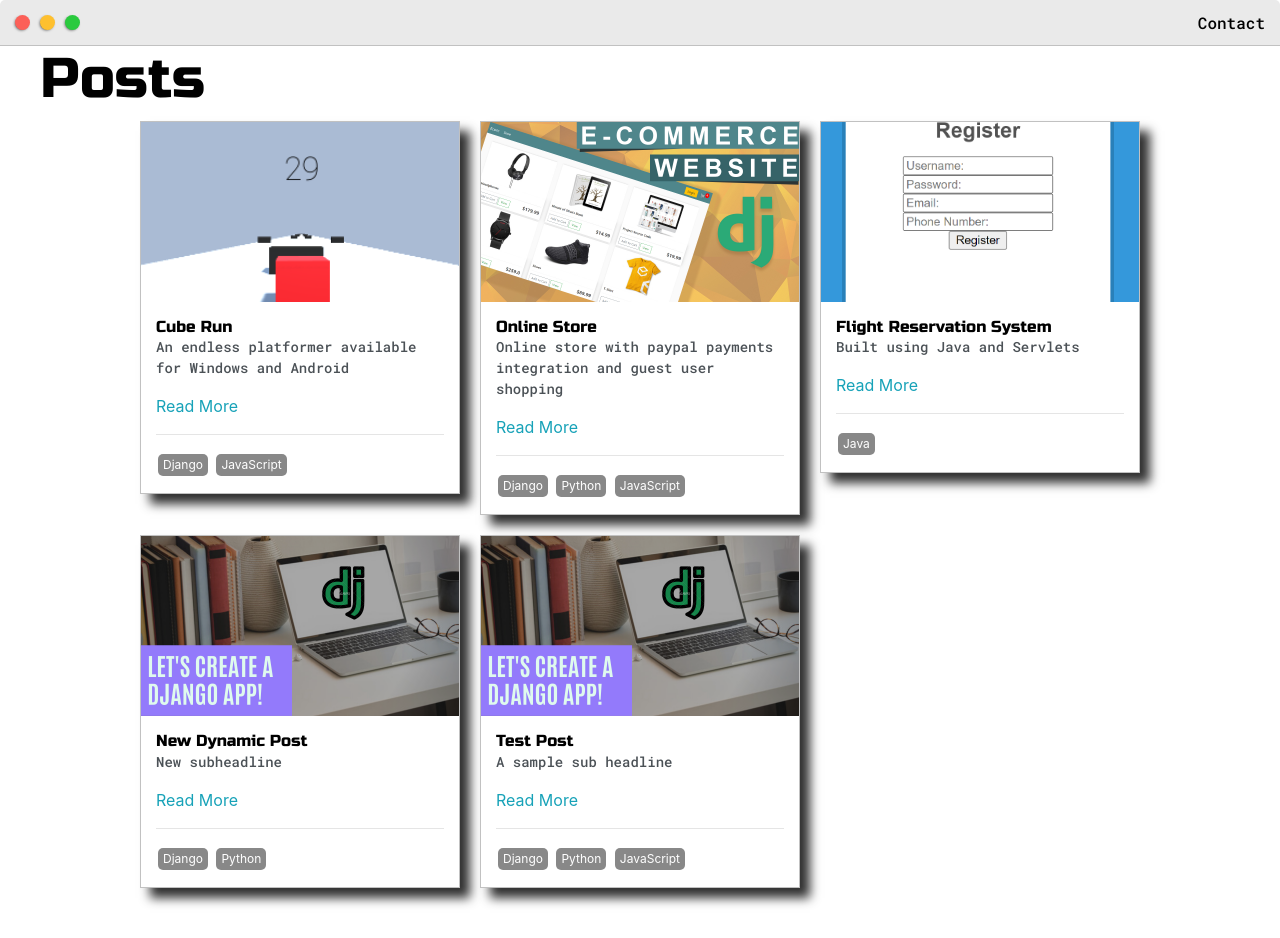
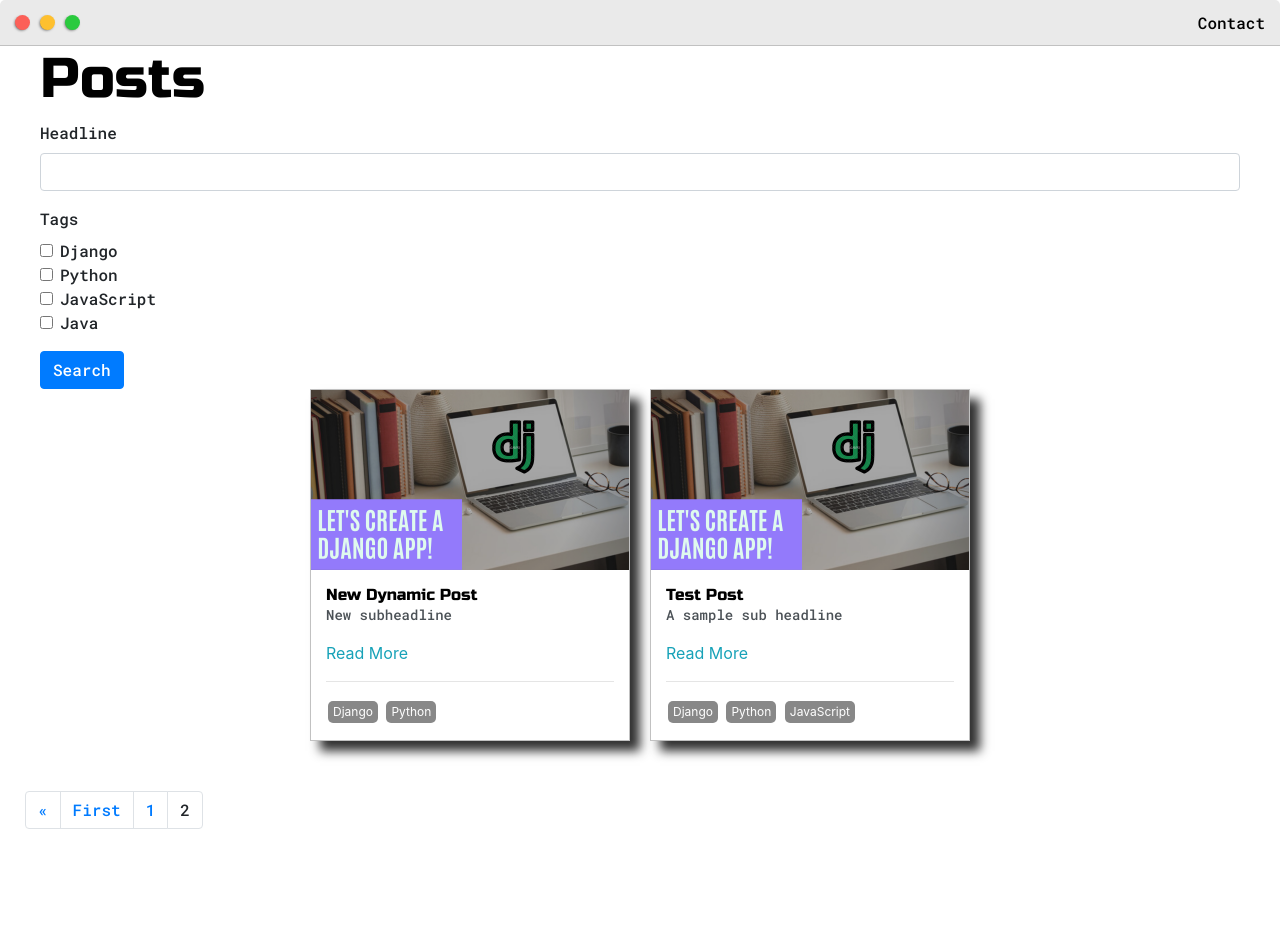
Before and after one commit to haris-bit/DjangoPortfolioWebsite, a Django app: page /posts/?page=2 in a window 1280 px wide. After the commit the page ends 829 px from the top, so only its background shows below. Run offline with Django 4.2, Linux system fonts and the light colour scheme; data comes from the database, SQL or seed files in the repository; both versions use the stored data as it was after the commit; some libraries are stand-ins or nearby versions.

Commit message:
added django-filter and pagination

```diff
--- /dev/null
+++ b/base/filters.py
@@ -0,0 +1,15 @@
+import django_filters
+from django_filters import CharFilter
+
+from django import forms
+
+from .models import *
+
+class PostFilter(django_filters.FilterSet):
+    headline = CharFilter(field_name='headline', lookup_expr='icontains', label='Headline')
+    tags = django_filters.ModelMultipleChoiceFilter(queryset=Tag.objects.all(),
+        widget = forms.CheckboxSelectMultiple
+        )
+    class Meta:
+        model = Post
+        fields = ['headline', 'tags']
--- a/base/templates/base/posts.html
+++ b/base/templates/base/posts.html
@@ -1,10 +1,27 @@
 {% extends 'base/main.html' %}
 {% load static %}
+{% load crispy_forms_tags %}
+{% block content %}
 
-{% block content %}
+<style type="text/css">
+    #id_tags {
+        overflow-y: scroll;
+        max-height: 100px;
+        border-radius: 5px;
+        padding: 5px;
+    }
+</style>
+
 
 <div class="main-container">
     <h1>Posts</h1>
+
+    <form id="searchForm" method="GET">
+        {{myFilter.form|crispy}}
+        <input class="btn btn-primary" type="submit" name="search" value="Search">
+    </form>
+
+
     <div class="post-wrapper">
 
         {% for post in posts %}
@@ -30,6 +47,53 @@
             <h3>No posts found...</h3>
         {% endfor %}
     </div>
+    <!-- Creating the pagination in it's own row -->
+    <div class="row">
+        {% if posts.has_other_pages %}
+
+        <ul class="pagination">
+            {% if posts.has_previous %}
+                <li class="page-item"><a data-page="{{posts.previous_page_number}}" href="?page={{posts.previous_page_number}}" class="page-link">&laquo</a></li>
+
+                <li class="page-item"><a data-page="1" href="?page=1" class="page-link">First</a></li>
+            {% endif %}
+
+
+            {% for i in posts.paginator.page_range %}
+                {% if posts.number == i %}
+                    <li class="page-item"><a class="active page-link">{{i}}</a></li>
+                {% else %}
+                    <li class="page-item"><a data-page="{{i}}" href="?page={{i}}" class="page-link">{{i}}</a></li>
+                {% endif %}
+            {% endfor %}
+
+            {% if posts.has_next %}
+            <li class="page-item"><a data-page="{{posts.paginator.num_pages}}" href="?page={{posts.paginator.num_pages}}" class="page-link">Last</a></li>
+
+            <li class="page-item"><a data-type="{{posts.next_page_number}}" href="?page={{posts.next_page_number}}" class="page-link">&raquo</a></li>
+            {% endif %}
+
+
+        </ul>
+
+        {% endif %}
+    </div>
 </div>
 
+<script type="text/javascript">
+    let searchForm = document.getElementById('searchForm')
+    let pageLinks = document.getElementsByClassName('page-link')
+
+    for (var i = 0; pageLinks.length > i; i++) {
+        pageLinks[i].addEventListener('click', function(e) {
+            e.preventDefault()
+            let page = this.dataset.page
+            console.log('Page:', page)
+            searchForm.innerHTML += `<input value="${page}" name="page" hidden >`
+            searchForm.submit()
+        })
+    }
+
+</script>
+
 {% endblock content %}
--- a/base/views.py
+++ b/base/views.py
@@ -1,9 +1,13 @@
 from django.shortcuts import render, redirect
 from django.http import HttpResponse
 from django.contrib.auth.decorators import login_required
+from django.core.paginator import Paginator, EmptyPage, PageNotAnInteger
 
 from .models import Post
+
 from .forms import PostForm
+from .filters import PostFilter
+
 
 # Create your views here.
 
@@ -14,7 +18,22 @@
 
 def posts(request):
     posts = Post.objects.filter(active=True)
-    context = {'posts': posts}
+    myFilter = PostFilter(request.GET, queryset=posts)
+    posts = myFilter.qs
+
+    page = request.GET.get('page')
+
+    paginator = Paginator(posts, 3)
+
+    try:
+        posts = paginator.page(page)
+    except PageNotAnInteger:
+        posts = paginator.page(1)
+    except EmptyPage:
+        posts = paginator.page(paginator.num_pages)
+
+
+    context = {'posts': posts, 'myFilter':myFilter}
     return render(request, 'base/posts.html', context)
 
 def post(request, pk):
--- a/harisiftikhar/settings.py
+++ b/harisiftikhar/settings.py
@@ -40,7 +40,12 @@
     'django.contrib.staticfiles',
 
     'base.apps.BaseConfig',
+
+    'crispy_forms',
+    'django_filters',
 ]
+
+CRISPY_TEMPLATE_PACK = 'bootstrap4'
 
 MIDDLEWARE = [
     'whitenoise.middleware.WhiteNoiseMiddleware',
```
Also changed, not shown: base/templates/base/post_form.html (+14 -1 lines), db.sqlite3, static/images/images/Lets_Create_a_Django_App_C4XHl5J.png (added).
